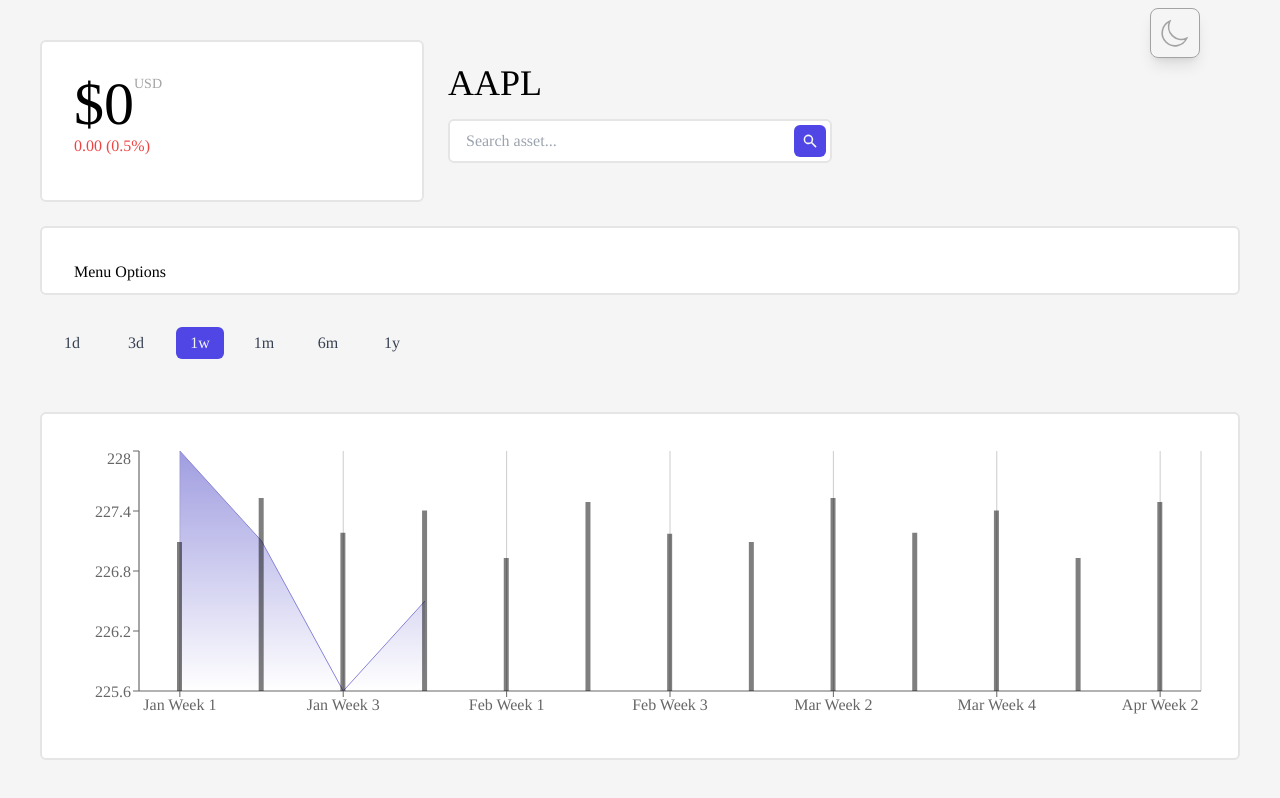
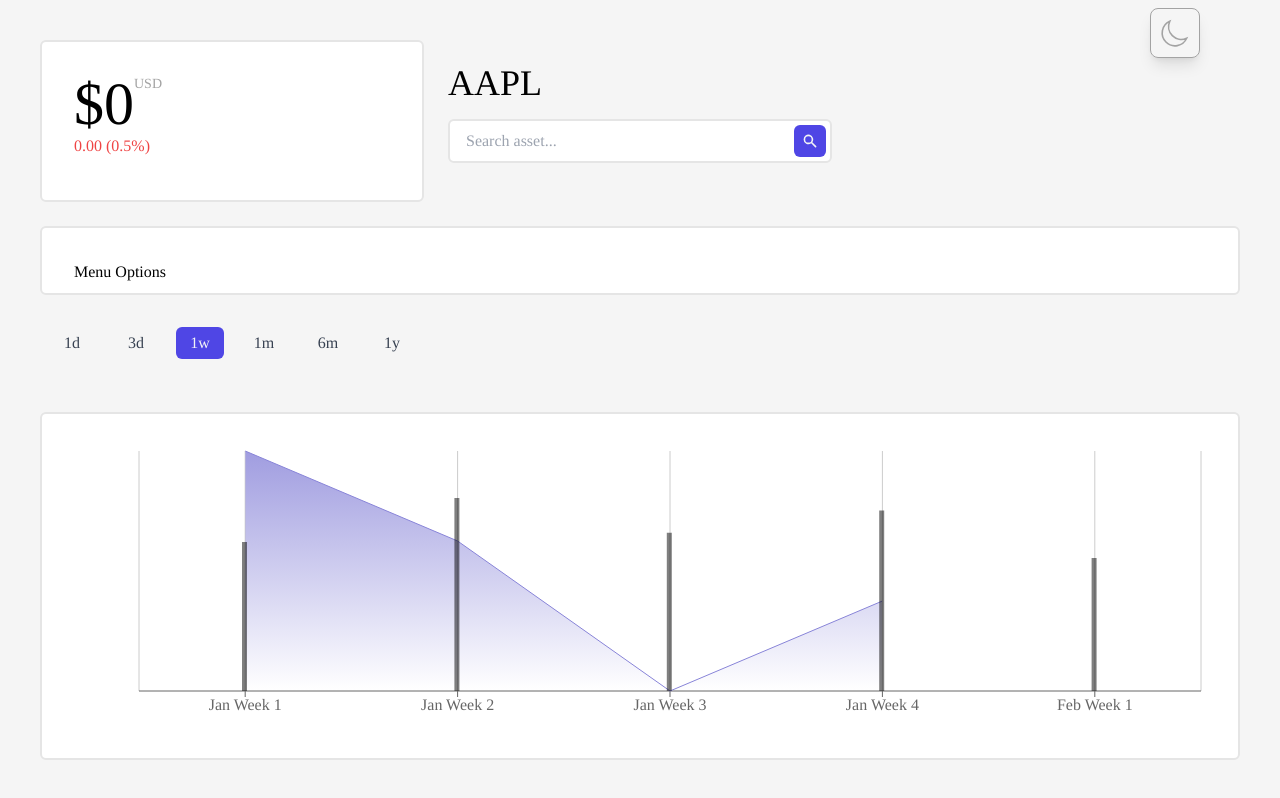
Before and after one commit to sahilsethi99/crypto-dashboard, a React (Create React App) app in the folder crypto-dashboard-catalog/: page / in a window 1280 px wide. Built offline with nearby package versions, Linux system fonts and the light colour scheme; no server answers.

Commit message:
before adding filters

```diff
--- a/crypto-dashboard-catalog/package.json
+++ b/crypto-dashboard-catalog/package.json
@@ -12,7 +12,8 @@
     "react-scripts": "5.0.1",
     "recharts": "^2.12.7",
     "web-vitals": "^2.1.4",
-    "yahoo-finance": "^0.3.8"
+    "yahoo-finance": "^0.3.8",
+    "yahoo-finance2": "^2.13.2"
   },
   "scripts": {
     "start": "react-scripts start",
--- a/crypto-dashboard-catalog/src/App.js
+++ b/crypto-dashboard-catalog/src/App.js
@@ -4,15 +4,19 @@
 import { useState } from 'react';
 import ThemeContext from './context/ThemeContext';
 import StockContext from './context/StockContext';
+import FilterContext from './context/FilterContext';
 
 function App() {
   const [darkMode,setDarkMode] = useState(false);
   const [stockSymbol,setStockSymbol] = useState("AAPL");
+  const [filter,setFilter] = useState("1w");
 
   return (
     <ThemeContext.Provider value={{darkMode, setDarkMode}}>
     <StockContext.Provider value={{stockSymbol, setStockSymbol}}>
+    <FilterContext.Provider value={{filter,setFilter}}>
       <Dashboard/>
+    </FilterContext.Provider>
     </StockContext.Provider>
     </ThemeContext.Provider>
   );
--- a/crypto-dashboard-catalog/src/components/Chart.js
+++ b/crypto-dashboard-catalog/src/components/Chart.js
@@ -4,91 +4,113 @@
 import { Area, AreaChart, Bar, BarChart, CartesianGrid, ComposedChart, ResponsiveContainer, Tooltip, XAxis, YAxis } from 'recharts';
 
 import { convertDateToUnixTimestamp,convertUnixTimestampToDate, createDate } from '../utils/date-helpers';
-import { fetchHistoricalData } from '../api/stock-api';
+import { fetchHistoricalData, fetchQuote } from '../api/stock-api';
 import StockContext from '../context/StockContext';
-import { chartConfig } from '../constants/config';
+import { chartConfig,chartFilterConfig } from '../constants/config';
+import ChartFilters from './ChartFilters';
+import FilterContext from '../context/FilterContext';
+
 
 const Chart = () => {
 
    // Price data (Monthly)
-const priceData = [
+    const [priceData,setPriceData]= useState( [
         { date: "Jan 2024", low: 224.14, high: 228.0 },
         { date: "Feb 2024", low: 223.56, high: 227.1 },
         { date: "Mar 2024", low: 220.12, high: 225.6 },
         { date: "Apr 2024", low: 221.78, high: 226.5 }
-  ];
+      ]);
 
   // Volume data (More granular - e.g., weekly within months)
-  const volumeData = [
-    { date: "Jan Week 1", volume: 37245100 },
+  const [volumeData,setVolumeData] = useState([  { date: "Jan Week 1", volume: 37245100 },
     { date: "Jan Week 2", volume: 48251234 },
     { date: "Jan Week 3", volume: 39562890 },
     { date: "Jan Week 4", volume: 45123450 },
-    { date: "Feb Week 1", volume: 33256789 },
-    { date: "Feb Week 2", volume: 47236891 },
-    { date: "Feb Week 3", volume: 39284710 },
-    { date: "Mar Week 1", volume: 37245100 },
-    { date: "Mar Week 2", volume: 48251234 },
-    { date: "Mar Week 3", volume: 39562890 },
-    { date: "Mar Week 4", volume: 45123450 },
-    { date: "Apr Week 1", volume: 33256789 },
-    { date: "Apr Week 2", volume: 47236891 }
-  ];
+    { date: "Feb Week 1", volume: 33256789 },]);
+    // const [data,setData] = useState([
+    //     { date: "09/01/2024", low: 224.14, high: 228.0, volume: 37245100 },
+    //     { date: "09/02/2024", low: 223.56, high: 227.1, volume: 48251234 },
+    //     { date: "09/03/2024", low: 220.12, high: 225.6, volume: 39562890 },
+    //     { date: "09/04/2024", low: 221.78, high: 226.5, volume: 45123450 },
+    //     { date: "09/05/2024", low: 222.34, high: 227.8, volume: 33256789 },
+    //     { date: "09/06/2024", low: 225.45, high: 229.1, volume: 47236891 },
+    //     { date: "09/07/2024", low: 224.11, high: 228.9, volume: 39284710 }
 
-    const [data,setData] = useState([
-        { date: "09/01/2024", low: 224.14, high: 228.0, volume: 37245100 },
-        { date: "09/02/2024", low: 223.56, high: 227.1, volume: 48251234 },
-        { date: "09/03/2024", low: 220.12, high: 225.6, volume: 39562890 },
-        { date: "09/04/2024", low: 221.78, high: 226.5, volume: 45123450 },
-        { date: "09/05/2024", low: 222.34, high: 227.8, volume: 33256789 },
-        { date: "09/06/2024", low: 225.45, high: 229.1, volume: 47236891 },
-        { date: "09/07/2024", low: 224.11, high: 228.9, volume: 39284710 }
+    //   ]
+    //   );
 
-      ]
-      );
-    const [filter,setFilter] = useState("1w");
-
+    const {filter} = useContext(FilterContext);
     const {stockSymbol} = useContext(StockContext);
 
-    const formatData = () => {
-        return data.c.map((item, index) => {
-          return {
-            value: item.toFixed(2),
-            date: convertUnixTimestampToDate(data.t[index]),
+
+    // const formatData = () => {
+    //     return data.c.map((item, index) => {
+    //       return {
+    //         value: item.toFixed(2),
+    //         date: convertUnixTimestampToDate(data.t[index]),
+    //       };
+    //     });
+    //   };
+      const fetchYahooFinanceData = async () => {
+        try {
+          const result = await fetchHistoricalData(stockSymbol);
+
+
+          const { timestamp, indicators } = result.chart.result[0];
+          const { high, low, volume } = indicators.quote[0];
+
+          // Format price data (high and low)
+          const formattedPriceData = timestamp.map((time, index) => ({
+            date: new Date(time * 1000).toLocaleDateString(), // Convert UNIX timestamp to human-readable date
+            high: high[index],
+            low: low[index]
+          }));
+
+          // Format volume data
+          const formattedVolumeData = timestamp.map((time, index) => ({
+            date: new Date(time * 1000).toLocaleDateString(),
+            volume: volume[index]
+          }));
+
+          // Update state
+          setPriceData(formattedPriceData);
+          setVolumeData(formattedVolumeData);
+        } catch (error) {
+          console.error("Error fetching Yahoo Finance data: ", error);
+        }
       };
-        });
-      };
+    useEffect(()=>{
+        // const getDateRange = ()=>{
+        //     const { days,weeks,months,years } = chartConfig[filter];
 
-    // useEffect(()=>{
-    //     const getDateRange = ()=>{
-    //         const { days,weeks,months,years } = chartConfig[filter];
+        //     const endDate = new Date();
+        //     const startDate = createDate(endDate, -days, -weeks, -months, -years);
 
-    //         const endDate = new Date();
-    //         const startDate = createDate(endDate, -days, -weeks, -months, -years);
+        //     const startTimestampUnix = convertDateToUnixTimestamp(startDate);
+        //     const endTimestampUnix = convertDateToUnixTimestamp(endDate);
 
-    //         const startTimestampUnix = convertDateToUnixTimestamp(startDate);
-    //         const endTimestampUnix = convertDateToUnixTimestamp(endDate);
+        //     return {startTimestampUnix, endTimestampUnix};
+        // }
 
-    //         return {startTimestampUnix, endTimestampUnix};
+        // const updateChartData = async ()=>{
+        //     try{
+        //         const {startTimestampUnix, endTimestampUnix} = getDateRange();
+        //         const result = await fetchHistoricalData(stockSymbol);
+        //         setData(formatData(result));
+        //     }catch(e){
+        //         setData([]);
+        //         console.log(e);
         //     }
+        // }
 
-    //     const updateChartData = async ()=>{
-    //         try{
-    //             const {startTimestampUnix, endTimestampUnix} = getDateRange();
-    //             const result = await fetchHistoricalData(stockSymbol);
-    //             setData(formatData(result));
-    //         }catch(e){
-    //             setData([]);
-    //             console.log(e);
-    //         }
-    //     }
-
-    //     updateChartData();
-    // },[stockSymbol,filter]);
+        // updateChartData();
+        fetchYahooFinanceData();
+    },[stockSymbol,filter]);
 
 
 return (
     <Card>
+        {/* <ChartFilters/> */}
         <ResponsiveContainer>
         <ComposedChart data={priceData}>
   {/* Gradient Definition */}
@@ -102,7 +124,10 @@
   {/* Grid and Axes */}
   <CartesianGrid vertical={true} horizontal={false} />
   <XAxis dataKey="date" />  {/* X-Axis for Price Data */}
-  <YAxis yAxisId="left" domain={['dataMin', 'dataMax']} />  {/* Y-Axis for Price */}
+  <YAxis yAxisId="left" domain={['dataMin', 'dataMax']}
+   axisLine={false} // Hides the axis line
+   tick={false} // Hides the tick marks and values
+   />  {/* Y-Axis for Price */}
 
   {/* Right Y-Axis for Volume (hidden) */}
   <YAxis yAxisId="right" orientation="right" hide={true} />
--- a/crypto-dashboard-catalog/src/components/ChartFilters.js
+++ b/crypto-dashboard-catalog/src/components/ChartFilters.js
@@ -1,10 +1,11 @@
-import React, { useState } from 'react'
+import React, { useContext, useState } from 'react'
 import { chartConfig } from '../constants/config'
 import Filter from './Filters'
+import FilterContext from '../context/FilterContext'
 
 const ChartFilters = () => {
 
-    const [filter,setFilter] = useState("1w");
+    const {filter,setFilter} = useContext(FilterContext);
   return (
     <ul className="flex">
         {Object.keys(chartConfig).map((item) => {
--- a/crypto-dashboard-catalog/src/constants/config.js
+++ b/crypto-dashboard-catalog/src/constants/config.js
@@ -8,3 +8,13 @@
 
 
 }
+
+export const chartFilterConfig = {
+    "1d" : {interval: '1d', range:'1mo'},
+    "3d" : {interval: '3d', range:'1mo'},
+    "1w" : {interval: '1wk', range:'1y'},
+    "1m" : {interval: '1mo', range:'1y'},
+    "6m" : {interval: '6mo', range:'5y'},
+    "1y" : {interval: '1y', range:'5y'},
+
+}
--- /dev/null
+++ b/crypto-dashboard-catalog/src/context/FilterContext.js
@@ -0,0 +1,5 @@
+import React, { createContext } from "react";
+
+const FilterContext = React.createContext()
+
+export default FilterContext;
```
Also changed, not shown: 1 other file (tests, documents, lock files or other folders). Lines whose indentation alone changed are shown as unchanged.
